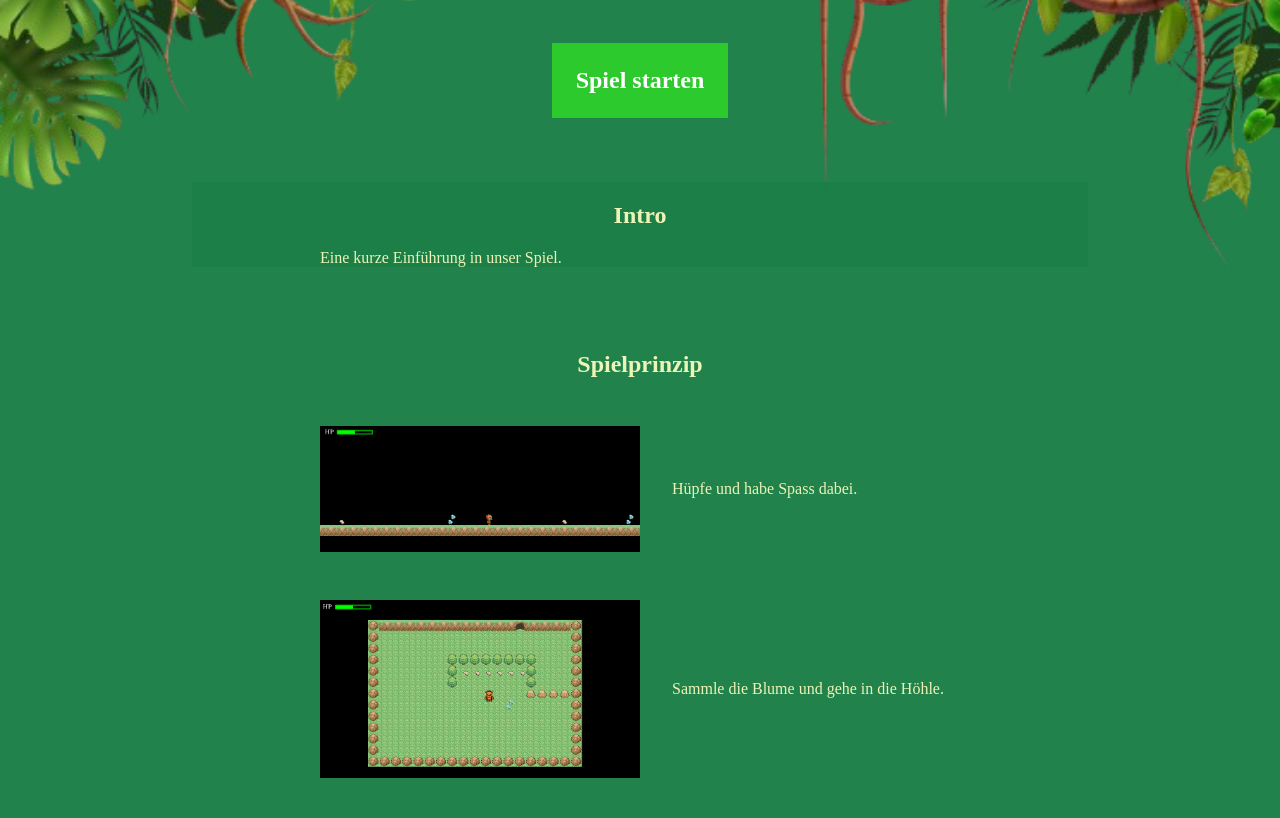
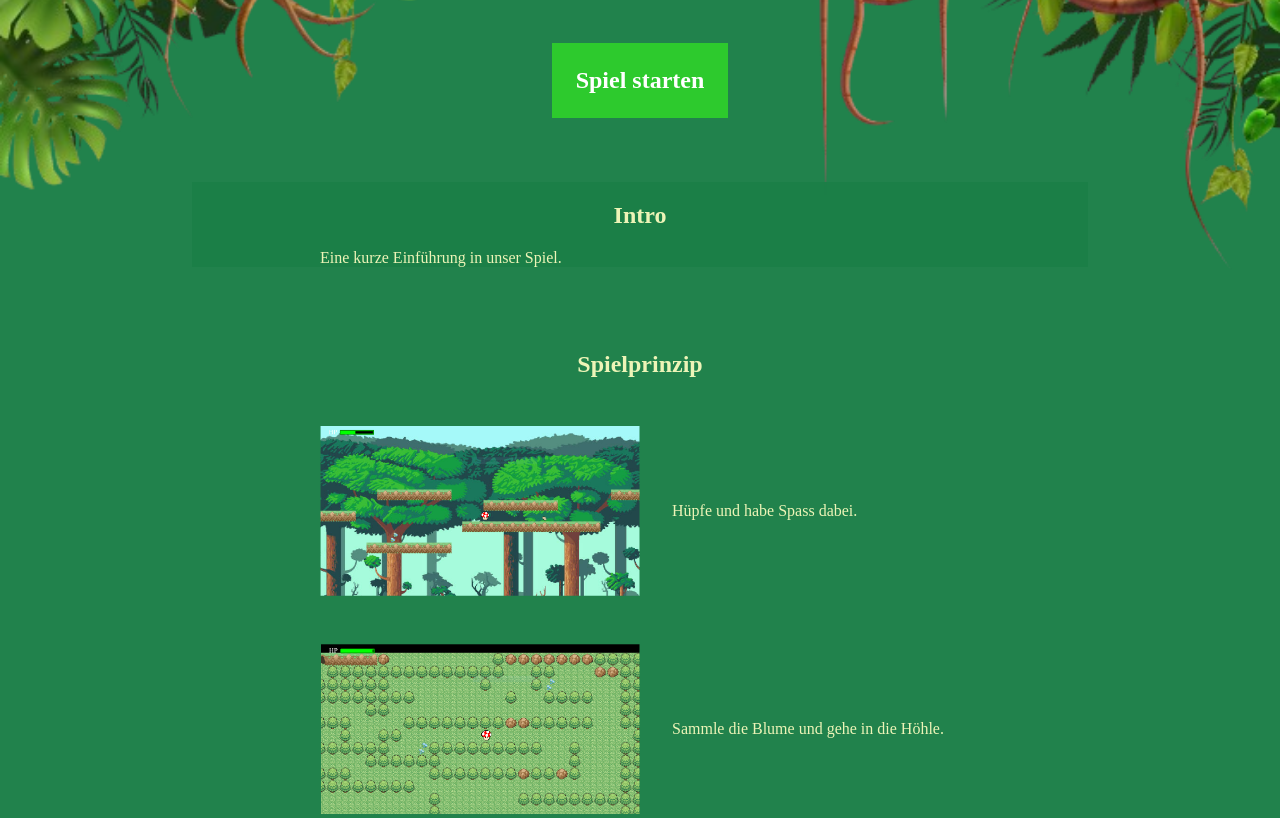
Before and after one commit to gymmu/05-game-yeva-jelena-zoe-und-sara, a website built with Vite: page index.html in a window 1280 px wide. Shown: the part 134-952 px from the top of the page. Built offline with nearby package versions, Linux system fonts and the light colour scheme; what kaboom would draw is missing.

Commit message:
intro screenshots

```diff
--- a/index.html
+++ b/index.html
@@ -26,11 +26,11 @@
       <section>
         <h2>Spielprinzip</h2>
         <div class="text-with-image">
-          <img src="img/jump-n-run.png" />
+          <img src="img/screenshot1.PNG" />
           <div class="text">Hüpfe und habe Spass dabei.</div>
         </div>
         <div class="text-with-image">
-          <img src="img/rpg.png" />
+          <img src="img/Screenshot2.PNG" />
           <div class="text">Sammle die Blume und gehe in die Höhle.</div>
         </div>
       </section>
```
Also changed, not shown: public/img/Screenshot2.PNG (added), public/img/screenshot1.PNG (added).
